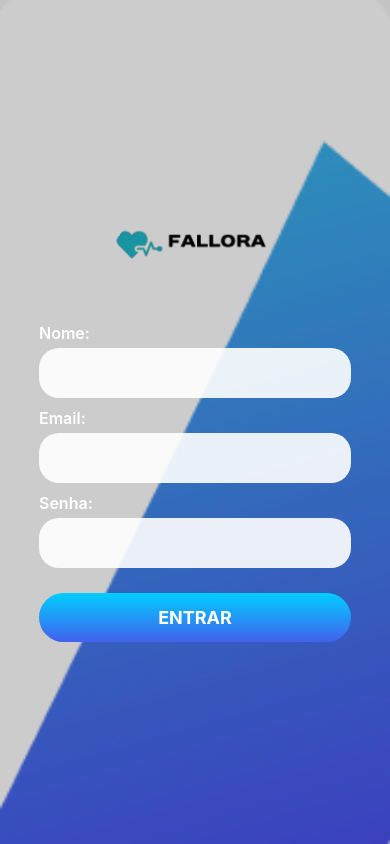
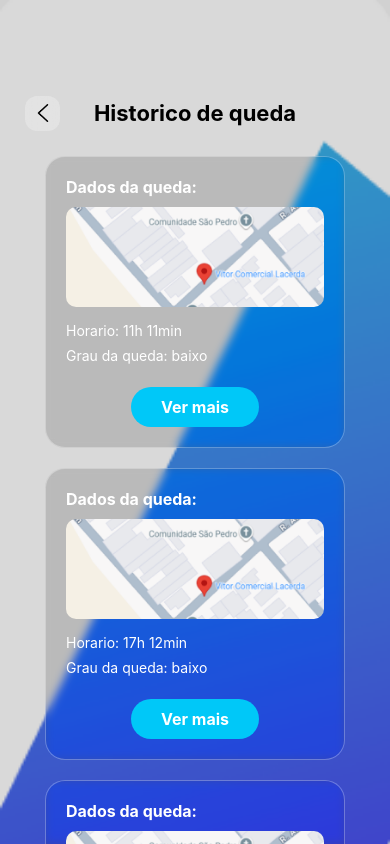
Before and after one commit to muriloffsan/appFalloura, a React Native app: screen /Historico in a window 390 px wide. Built offline with nearby package versions, Linux system fonts and the light colour scheme.

Commit message:
Historico de queda tela

```diff
--- a/App.js
+++ b/App.js
@@ -8,6 +8,7 @@ import DadosAtuais from './src/screens/dadosAtuais.js';
 import DadosFixos from './src/screens/DadosFixos.js';
 import Emergencia from './src/screens/Emergencia.js';
 import Monitoramento from './src/screens/Monitoramento.js';
+import Historico from './src/screens/Historico.js';
 
 
 const Stack = createNativeStackNavigator();
@@ -23,6 +24,7 @@ export default function App() {
           <Stack.Screen name="DadosFixos" component={DadosFixos} />
           <Stack.Screen name="Emergencia" component={Emergencia} />
           <Stack.Screen name="Monitoramento" component={Monitoramento} />
+          <Stack.Screen name="Historico" component={Historico} />
         </Stack.Navigator>
       </NavigationContainer>
     </View>
--- a/src/navigation/HomeStack.js
+++ b/src/navigation/HomeStack.js
@@ -4,6 +4,7 @@ import { createNativeStackNavigator } from '@react-navigation/native-stack';
 import HomeScreen from '../screens/HomeScreen';
 import EmergenciaScreen from '../screens/Emergencia';
 import MonitoramentoScreen from '../screens/Monitoramento';
+import HistoricoScreen from '../screens/Historico';
 
 const Stack = createNativeStackNavigator();
 
@@ -15,6 +16,7 @@ export default function HomeStack() {
       {/* Tela Emergência acessada via botão */}
       <Stack.Screen name="Emergencia" component={EmergenciaScreen} />
       <Stack.Screen name="Monitoramento" component={MonitoramentoScreen} />
+      <Stack.Screen name="Historico" component={HistoricoScreen} />
     </Stack.Navigator>
   );
 }
--- /dev/null
+++ b/src/screens/Historico.js
@@ -0,0 +1,161 @@
+// src/screens/Historico.js
+import React from 'react';
+import { View, Text, StyleSheet, ImageBackground, TouchableOpacity, Image, Platform, ScrollView } from 'react-native';
+import { BlurView } from 'expo-blur';
+import { useNavigation } from '@react-navigation/native';
+import { StatusBar } from 'expo-status-bar';
+
+// Componente para um cartão de histórico (Evento de Queda)
+const FallHistoryCard = ({ local, horario, grau }) => {
+  return (
+    <BlurView intensity={20} tint="dark" style={styles.cardContainer}>
+      <View style={styles.cardContent}>
+        <Text style={styles.cardTitle}>Dados da queda:</Text>
+        <Image source={require('../../assets/Exemplo 1.png')} style={styles.mapImage} />
+        <Text style={styles.cardText}>Horario: {horario}</Text>
+        <Text style={styles.cardText}>Grau da queda: {grau}</Text>
+        <TouchableOpacity style={styles.verMaisButton}>
+          <Text style={styles.verMaisButtonText}>Ver mais</Text>
+        </TouchableOpacity>
+      </View>
+    </BlurView>
+  );
+};
+
+export default function HistoricoScreen() {
+  const navigation = useNavigation();
+
+  return (
+    <ImageBackground source={require('../../assets/background.jpg')} style={styles.bg}>
+      <StatusBar style="dark" />
+      <View style={styles.overlay} />
+
+      <View style={styles.container}>
+
+        {/* NOVO CONTÊINER PARA ALINHAR O TÍTULO E O BOTÃO */}
+        <View style={styles.headerContainer}>
+            {/* Botão Voltar */}
+            <TouchableOpacity style={styles.backButton} onPress={() => navigation.goBack()}>
+                <BlurView intensity={40} tint="light" style={styles.backBlur}>
+                    <Image source={require('../../assets/voltar.png')} style={styles.backIcon} />
+                </BlurView>
+            </TouchableOpacity>
+
+            {/* --- Título alinhado --- */}
+            <Text style={styles.title}>Historico de queda</Text>
+        </View>
+        {/* FIM DO NOVO CONTÊINER */}
+
+        {/* Conteúdo principal - AGORA ESCROLÁVEL */}
+        <ScrollView contentContainerStyle={styles.scrollContent} showsVerticalScrollIndicator={false}>
+          {/* ... Cartões ... */}
+          <FallHistoryCard local="Rua Exemplo, 123" horario="11h 11min" grau="baixo" />
+          <FallHistoryCard local="Av. Teste, 456" horario="17h 12min" grau="baixo" />
+          <FallHistoryCard local="Praça da Liberdade" horario="09h 30min" grau="médio" />
+          <FallHistoryCard local="Rua do Desenvolvedor, 789" horario="14h 05min" grau="alto" />
+        </ScrollView>
+      </View>
+    </ImageBackground>
+  );
+}
+
+const styles = StyleSheet.create({
+  bg: { flex: 1, width: '100%', height: '100%', resizeMode: 'cover' },
+  overlay: { ...StyleSheet.absoluteFillObject, backgroundColor: 'rgba(0,0,0,0.15)' },
+
+  container: {
+    flex: 1,
+    alignItems: 'center',
+    // O padding superior será movido para o headerContainer
+    paddingTop: 0,
+    zIndex: 1,
+  },
+
+  // NOVO ESTILO: Contêiner que alinha o botão e o título
+  headerContainer: {
+    width: '100%',
+    flexDirection: 'row',
+    alignItems: 'center', // Alinha verticalmente no centro
+    justifyContent: 'center', // Centraliza o conteúdo no eixo principal (horizontal)
+    paddingTop: Platform.OS === 'android' ? 70 : 100, // Mantém o espaçamento superior aqui
+    paddingHorizontal: 25,
+    marginBottom: 30, // Usa esse estilo para dar espaço antes do ScrollView
+  },
+
+  backButton: {
+    position: 'absolute', // Permite que ele fique fora do fluxo normal, sobreposto.
+    // top: já não é necessário, pois o headerContainer lida com o alinhamento vertical
+    left: 25,
+    zIndex: 10,
+  },
+  backBlur: {
+    width: 35,
+    height: 35,
+    borderRadius: 12,
+    justifyContent: 'center',
+    alignItems: 'center',
+    overflow: 'hidden',
+  },
+  backIcon: { width: 18, height: 18, tintColor: '#000' },
+
+  title: {
+    fontSize: 22,
+    fontWeight: '700',
+    color: '#000',
+    // Removido marginBottom daqui, agora está no headerContainer
+    textAlign: 'center',
+  },
+
+  // Estilos para o ScrollView
+  scrollContent: {
+    paddingBottom: 40,
+    alignItems: 'center', // Centraliza o conteúdo do ScrollView (os cartões)
+  },
+
+  // Estilos para os cartões de Glassmorfismo (sem alterações)
+  cardContainer: {
+    width: 300,
+    borderRadius: 20,
+    overflow: 'hidden',
+    marginBottom: 20,
+    backgroundColor: 'rgba(255, 255, 255, 0.1)',
+    borderWidth: 1,
+    borderColor: 'rgba(255, 255, 255, 0.3)',
+  },
+  cardContent: {
+    padding: 20,
+    alignItems: 'center',
+  },
+  cardTitle: {
+    fontSize: 16,
+    fontWeight: 'bold',
+    color: '#FFF',
+    marginBottom: 10,
+    alignSelf: 'flex-start',
+  },
+  mapImage: {
+    width: '100%',
+    height: 100,
+    borderRadius: 10,
+    marginBottom: 15,
+    resizeMode: 'cover',
+  },
+  cardText: {
+    fontSize: 14,
+    color: '#FFF',
+    marginBottom: 8,
+    alignSelf: 'flex-start',
+  },
+  verMaisButton: {
+    backgroundColor: '#00C8F8',
+    paddingVertical: 10,
+    paddingHorizontal: 30,
+    borderRadius: 25,
+    marginTop: 15,
+  },
+  verMaisButtonText: {
+    color: '#FFF',
+    fontSize: 16,
+    fontWeight: 'bold',
+  },
+});
--- a/src/screens/HomeScreen.js
+++ b/src/screens/HomeScreen.js
@@ -34,7 +34,9 @@ export default function HomeScreen() {
             <Image source={require('../../assets/alerta.png')} style={styles.smallIcon} />
           </TouchableOpacity>
 
-          <TouchableOpacity style={styles.iconButton}>
+          <TouchableOpacity style={styles.iconButton}
+            onPress={() => navigation.navigate('Historico')}
+          >
             <Image source={require('../../assets/queda.png')} style={styles.smallIcon} />
           </TouchableOpacity>
 
@@ -115,7 +117,7 @@ export default function HomeScreen() {
         <View style={styles.modalOverlay}>
           <View style={styles.modalContainer}>
             <View style={styles.modalHeader}>
-              <Text style={styles.modalTitle}>Horário do último Evento</Text>
+              <Text style={styles.modalTitle}>Nenhum evento recente</Text>
               <Text style={styles.modalSubtitle}>Paulo Cesar</Text>
               <Text style={styles.modalSubtitle}>Horário do último evento registrado: 14:53</Text>
               <TouchableOpacity onPress={() => setModalAlertaVisible(false)} style={styles.closeButton}>
--- a/src/screens/Monitoramento.js
+++ b/src/screens/Monitoramento.js
@@ -23,7 +23,7 @@ export default function DadosAtuaisScreen() {
         </TouchableOpacity>
 
         {/* Título */}
-        <Text style={styles.title}>Monitoramento</Text>
+        <Text style={styles.title}>DADOS DO DISPOSITIVO</Text>
 
         {/* Avatar e nome */}
         <Image
```
Also changed, not shown: assets/Exemplo 1.png (added), assets/Exemplo 2.png (added).
